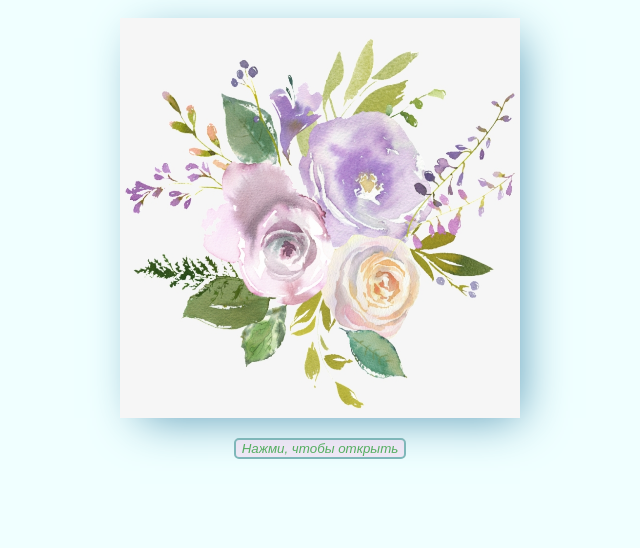
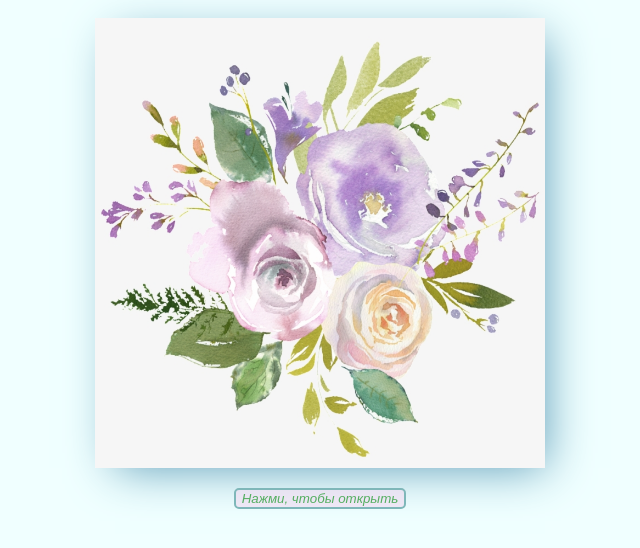
Before and after one commit to ragodka/Tanechka22, a plain HTML site: page index.html in a window 1280 px wide. Shown: the part 152-700 px from the top of the page, without its empty margins (320-960 px from the left). Drawn offline with Linux system fonts and the light colour scheme.

Commit message:
changed width

```diff
--- a/css/style.css
+++ b/css/style.css
@@ -1,3 +1,7 @@
+html,
+body {
+  height: 100%;
+}
 * {
   box-sizing: border-box;
 }
@@ -10,8 +14,6 @@ body {
   z-index: 1;
   position: absolute;
   background-color: azure;
-  /* background-image: url(https://fullhdoboi.ru/wp-content/uploads/_ph/2/952783208.jpg); */
-
   width: 100%;
   height: 100%;
   text-align: center;
@@ -32,28 +34,18 @@ body {
   letter-spacing: 0.2em;
   text-shadow: 1px 1px 1px rgba(251, 180, 216, 0.586);
   font-family: Courier;
-
   text-align: center;
 }
 #outside-pic {
-  width: 400px;
-  height: 400px;
+  width: 450px;
+  height: 450px;
   box-shadow: 10px 10px 44px -10px #5b9bb7;
-}
-
-#outside-help {
-  color: black;
-  font-family: Courier;
-  font-size: 12pt;
-  text-align: center;
-  padding: 20px;
 }
 
 #inside {
   z-index: 0;
   position: absolute;
   background-color: #f9e3f474;
-  /* background-image: url(https://million-wallpapers.ru/wallpapers/5/9/16665367111143778029/krasivyj-buket-mnogo-cvetov.jpg); */
   width: 100%;
   height: 100%;
   text-align: center;
@@ -68,14 +60,16 @@ body {
 }
 
 #inside-pic {
-  width: 600px;
-  height: 400px;
+  width: 450px;
+  height: 300px;
 }
 #message {
   color: #55ae61;
   font-family: Courier;
-  font-size: 20px;
+  font-size: 15px;
   text-align: center;
+  padding-left: 5px;
+  padding-right: 5px;
 }
 
 button {
@@ -91,6 +85,6 @@ button:active {
 }
 .day {
   color: #55ae61;
-  font-size: 20px;
+  font-size: 15px;
   text-align: center;
 }
```
